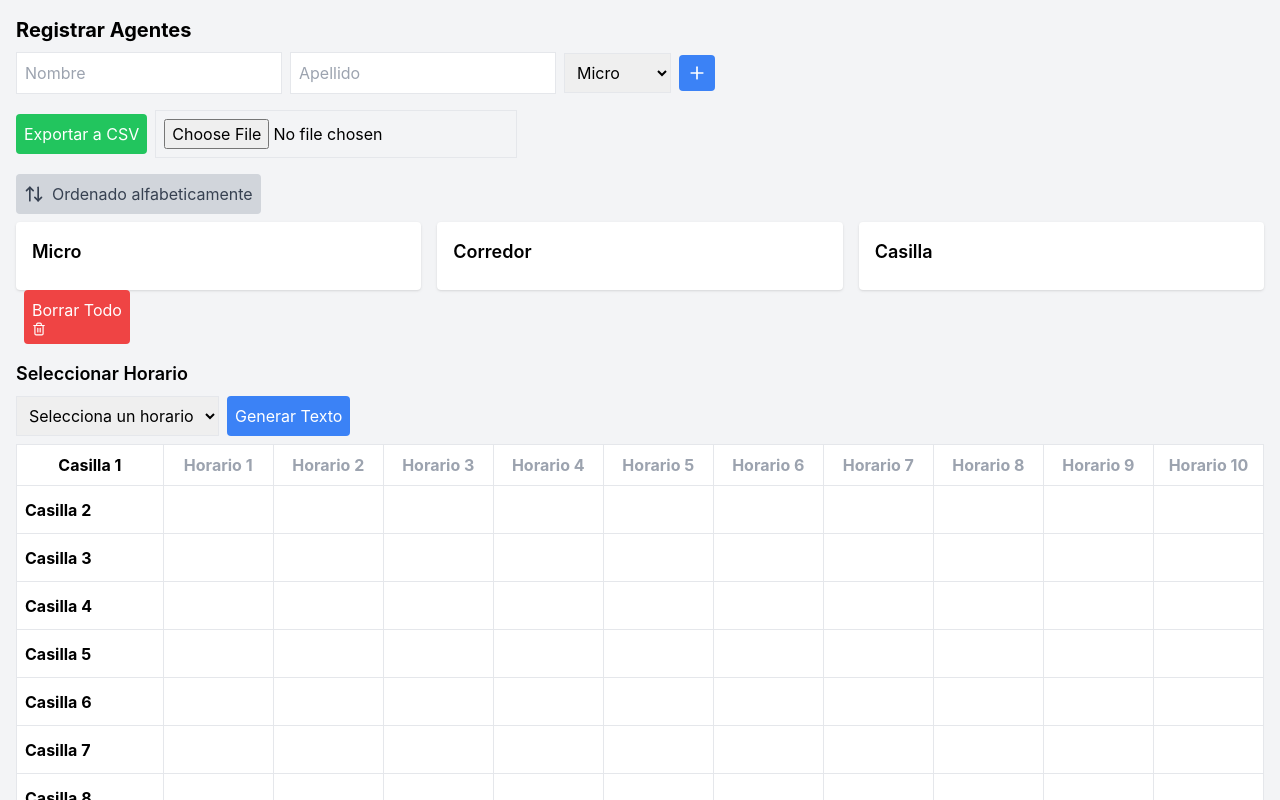
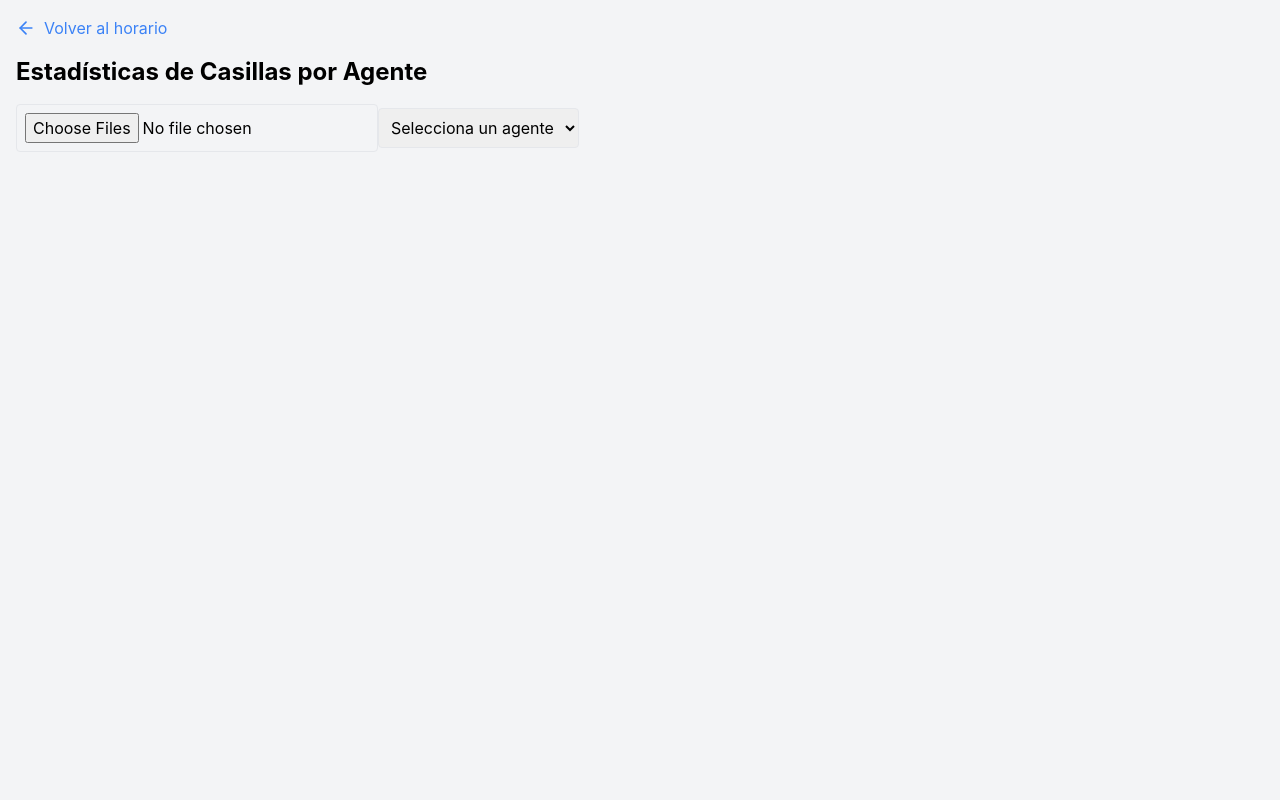
Before and after one commit to axelemanuel23/gestorHorarios, a React (Create React App) app: page /estadisticas in a window 1280 px wide. Shown: the top 800 px of the page. Built offline with nearby package versions, Linux system fonts and the light colour scheme.

Commit message:
agreganto feature estadistica

```diff
--- a/package.json
+++ b/package.json
@@ -10,7 +10,9 @@
     "papaparse": "^5.4.1",
     "react": "^18.3.1",
     "react-dom": "^18.3.1",
+    "react-router-dom": "^6.26.2",
     "react-scripts": "5.0.1",
+    "recharts": "^2.12.7",
     "uuid": "^10.0.0",
     "web-vitals": "^2.1.4"
   },
--- a/src/App.js
+++ b/src/App.js
@@ -1,7 +1,9 @@
 import React, { useState, useEffect } from 'react';
-import { Plus, Trash2, ArrowUpDown } from 'lucide-react';
+import { BrowserRouter as Router, Route, Routes, Link } from 'react-router-dom';
+import { Plus, Trash2, ArrowUpDown, BarChart2 } from 'lucide-react';
 import { v4 as uuidv4 } from 'uuid';
 import Papa from 'papaparse';
+import EstadisticasCasillas from './EstadisticasCasillas';
 
 const colors = [
   'bg-red-500', 'bg-blue-500', 'bg-green-500', 'bg-yellow-500', 'bg-purple-500',
@@ -17,11 +19,11 @@ const HorarioEditable = () => {
   });
   const [encabezadosFilas, setEncabezadosFilas] = useState(() => {
     const saved = localStorage.getItem('encabezadosFilas');
-    return saved ? JSON.parse(saved) : Array(11).fill().map((_, index) => `Casilla ${index + 1}`);
+    return saved ? JSON.parse(saved) : Array(12).fill().map((_, index) => `Casilla ${index + 1}`);
   });
   const [matriz, setMatriz] = useState(() => {
     const saved = localStorage.getItem('matriz');
-    return saved ? JSON.parse(saved) : Array(11).fill().map(() => Array(10).fill(null));
+    return saved ? JSON.parse(saved) : Array(12).fill().map(() => Array(10).fill(null));
   });
   const [agentes, setAgentes] = useState(() => {
     const saved = localStorage.getItem('agentes');
@@ -32,12 +34,34 @@ const HorarioEditable = () => {
     return saved ? JSON.parse(saved) : sectores.map(sector => ({ nombre: sector, agentes: [] }));
   });
 
-  const [selectedHorario, setSelectedHorario] = useState(null);
+  const [selectedHorarioCasilla, setSelectedHorarioCasilla] = useState(null);
   const [horarioTexto, setHorarioTexto] = useState('');
   const [nuevoNombre, setNuevoNombre] = useState('');
   const [nuevoApellido, setNuevoApellido] = useState('');
   const [nuevoSector, setNuevoSector] = useState('Micro');
   const [ordenamiento, setOrdenamiento] = useState('alfabetico');
+
+  const [selectedShift, setSelectedShift] = useState('mañana');
+  const [selectedSector, setSelectedSector] = useState('entrada');
+
+  const shiftHorarios = {
+    mañana: ['06:00', '07:00', '08:00', '09:00', '10:00', '11:00', '12:00', '13:00', '14:00', '15:00'],
+    tarde: ['14:00', '15:00', '16:00', '17:00', '18:00', '19:00', '20:00', '21:00', '22:00', '23:00'],
+    noche: ['22:00', '23:00', '00:00', '01:00', '02:00', '03:00', '04:00', '05:00', '06:00', '07:00']
+  };
+
+  const sectorEncabezados = {
+    entrada: Array(12).fill().map((_, index) => `Entrada ${index + 1}`),
+    salida: Array(12).fill().map((_, index) => `Salida ${index + 1}`)
+  };
+
+  useEffect(() => {
+    setHorarios(shiftHorarios[selectedShift]);
+  }, [selectedShift]);
+
+  useEffect(() => {
+    setEncabezadosFilas(sectorEncabezados[selectedSector]);
+  }, [selectedSector]);
 
   useEffect(() => {
     localStorage.setItem('horarios', JSON.stringify(horarios));
@@ -47,6 +71,9 @@ const HorarioEditable = () => {
     localStorage.setItem('sectoresData', JSON.stringify(sectoresData));
   }, [sectoresData, horarios, encabezadosFilas, matriz, agentes]);
 
+  console.log(encabezadosFilas);
+  console.log(matriz);
+
   const limpiarLocalStorage = () => {
     localStorage.removeItem('horarios');
     localStorage.removeItem('encabezadosFilas');
@@ -55,8 +82,8 @@ const HorarioEditable = () => {
     localStorage.removeItem('sectoresData');
 
     setHorarios(Array(10).fill(''));
-    setEncabezadosFilas(Array(11).fill().map((_, index) => `Casilla ${index + 1}`));
-    setMatriz(Array(11).fill().map(() => Array(10).fill(null)));
+    setEncabezadosFilas(Array(12).fill().map((_, index) => `Casilla ${index + 1}`));
+    setMatriz(Array(12).fill().map(() => Array(10).fill(null)));
     setAgentes([]);
     setSectoresData(sectores.map(sector => ({ nombre: sector, agentes: [] })));
   };
@@ -68,7 +95,7 @@ const HorarioEditable = () => {
       // Datos de los agentes
       ...agentes.map(agente => ['agente', agente.id, agente.nombre, agente.apellido, agente.horas, agente.sector, agente.color]),
       // Encabezados de filas
-      ['encabezado', ...encabezadosFilas],
+      ['encabezado', selectedSector, ...encabezadosFilas],
       // Horarios
       ['horario', ...horarios],
       // Matriz
@@ -81,7 +108,9 @@ const HorarioEditable = () => {
     const url = URL.createObjectURL(blob);
     const link = document.createElement('a');
     link.href = url;
-    link.setAttribute('download', 'horarios.csv');
+    const fechaActual = new Date().toISOString().slice(0, 19).replace(/:/g, '-'); // Formato: YYYY-MM-DDTHH-MM-SS
+    const nombreArchivo = `horario_${fechaActual}.csv`; // Puedes ajustar la extensión del archivo
+    link.setAttribute('download', nombreArchivo);
     document.body.appendChild(link);
     link.click();
     document.body.removeChild(link);
@@ -143,10 +172,10 @@ const HorarioEditable = () => {
   };
 
   const generarTextoHorario = () => {
-    if (selectedHorario === null) return;
+    if (selectedHorarioCasilla === null) return;
     console.log(sectoresData)
     let texto = ""
-    if(selectedHorario === -1 ){
+    if(selectedHorarioCasilla === -1 ){
       texto += `-- Sectores -- \n`
       sectoresData.forEach((fila, index) => {
         texto += `${fila.nombre}:\n`
@@ -155,10 +184,10 @@ const HorarioEditable = () => {
         })
       })
     }else{
-      texto += `Horario: ${horarios[selectedHorario]}\n`;
+      texto += `Horario: ${horarios[selectedHorarioCasilla]}\n`;
       matriz.forEach((fila, indexFila) => {
-        if (fila[selectedHorario]) {
-          texto += `Casilla ${indexFila + 1}: ${fila[selectedHorario]}\n`;
+        if (fila[selectedHorarioCasilla]) {
+          texto += `Casilla ${indexFila + 1}: ${fila[selectedHorarioCasilla]}\n`;
         }
       });
     }
@@ -366,6 +395,25 @@ const HorarioEditable = () => {
 
   return (
     <div className="p-4 bg-gray-100 min-h-screen">
+      <div className="mb-4 flex space-x-4">
+        <select
+          value={selectedShift}
+          onChange={(e) => setSelectedShift(e.target.value)}
+          className="border p-2"
+        >
+          <option value="mañana">Mañana</option>
+          <option value="tarde">Tarde</option>
+          <option value="noche">Noche</option>
+        </select>
+        <select
+          value={selectedSector}
+          onChange={(e) => setSelectedSector(e.target.value)}
+          className="border p-2"
+        >
+          <option value="entrada">Entrada</option>
+          <option value="salida">Salida</option>
+        </select>
+      </div>
       <div className="mb-4">
         <h2 className="text-xl font-bold mb-2">Registrar Agentes</h2>
         <div className="flex items-center mb-2">
@@ -402,7 +450,7 @@ const HorarioEditable = () => {
       <div className="mt-4 mb-4">
         <button
           onClick={exportarCSV}
-          className="bg-green-500 text-white p-2 rounded mr-2"
+          className="bg-green-500 text-white p-2 rounded shadow transition-transform transform hover:scale-105 hover:shadow-lg"
         >
           Exportar a CSV
         </button>
@@ -412,11 +460,18 @@ const HorarioEditable = () => {
           onChange={importarCSV}
           className="p-2 border"
         />
+        <Link
+          to="/estadisticas"
+          className="bg-purple-500 text-white p-2 w-44 rounded mr-2 flex items-center shadow transition-transform transform hover:scale-105 hover:shadow-lg"
+        >
+          <BarChart2 size={20} className="mr-2" />
+          Ver Estadísticas
+      </Link>
       </div>
-        <div className="flex items-center mb-2">
+        <div className="flex items-center mb-2 ">
           <button
             onClick={cambiarOrdenamiento}
-            className="bg-gray-300 text-gray-700 p-2 rounded flex items-center"
+            className="bg-gray-300 text-gray-700 p-2 rounded flex items-center shadow transition-transform transform hover:scale-105 hover:shadow-lg"
           >
             <ArrowUpDown size={20} className="mr-2" />
             {ordenamiento === 'alfabetico' ? 'Ordenado alfabeticamente' : 'Ordenado por carga horaria'}
@@ -435,7 +490,7 @@ const HorarioEditable = () => {
                 {agentes.map(agente => (
                   <div
                     key={agente.id} // Usar el id único aquí
-                    className={`${agente.color} p-2 rounded flex items-center text-white cursor-pointer`}
+                    className={`${agente.color} p-2 rounded flex items-center text-white cursor-pointer shadow transition-transform transform hover:scale-105 hover:shadow-lg`}
                     draggable
                     onDragStart={(e) => manejarDragStart(e, agente)}
                   >
@@ -455,7 +510,7 @@ const HorarioEditable = () => {
 
       <button
         onClick={limpiarLocalStorage} // Agrega el botón aquí
-        className="bg-red-500 text-white p-2 rounded ml-2"
+        className="bg-red-500 text-white p-2 rounded ml-2 shadow transition-transform transform hover:scale-105 hover:shadow-lg"
       >Borrar Todo
         <Trash2 size={14} />
       </button>
@@ -464,8 +519,8 @@ const HorarioEditable = () => {
           <h3 className="text-lg font-semibold mb-2">Seleccionar Horario</h3>
           <select
             className="border p-2 mb-2"
-            value={selectedHorario || ''}
-            onChange={(e) => setSelectedHorario(Number(e.target.value))}
+            value={selectedHorarioCasilla || ''}
+            onChange={(e) => setSelectedHorarioCasilla(Number(e.target.value))}
           >
             <option value="" disabled>Selecciona un horario</option>
             {horarios.map((horario, index) => (
@@ -475,8 +530,8 @@ const HorarioEditable = () => {
           </select>
           <button
             onClick={generarTextoHorario}
-            className="bg-blue-500 text-white p-2 rounded ml-2 cursor-pointer"
-            disabled={selectedHorario === null}
+            className="bg-blue-500 text-white p-2 rounded ml-2 cursor-pointer shadow transition-transform transform hover:scale-105 hover:shadow-lg"
+            disabled={selectedHorarioCasilla === null}
           >
             Generar Texto
           </button>
@@ -487,7 +542,7 @@ const HorarioEditable = () => {
             <pre className="whitespace-pre-wrap">{horarioTexto}</pre>
             <button
               onClick={eliminarTextoHorario}
-              className="bg-red-500 text-white p-2 rounded mt-2"
+              className="bg-red-500 text-white p-2 rounded mt-2 shadow transition-transform transform hover:scale-105 hover:shadow-lg"
             >
               Eliminar Texto
             </button>
@@ -498,23 +553,11 @@ const HorarioEditable = () => {
           <thead>
             <tr>
               <th className="border p-2 w-32">
-                <input
-                  type="text"
-                  value={encabezadosFilas[0]}
-                  onChange={(e) => editarEncabezadoFila(0, e.target.value)}
-                  className="w-full text-center font-bold"
-                  placeholder="Entrada/Salida"
-                />
+                {selectedSector === 'entrada' ? 'Entradas' : 'Salidas'}
               </th>
               {horarios.map((horario, index) => (
                 <th key={index} className="border p-2">
-                  <input
-                    type="text"
-                    value={horario}
-                    onChange={(e) => editarHorario(index, e.target.value)}
-                    className="w-full text-center"
-                    placeholder={`Horario ${index + 1}`}
-                  />
+                  {horario}
                 </th>
               ))}
             </tr>
@@ -525,7 +568,7 @@ const HorarioEditable = () => {
                 <td className="border p-2 w-32">
                   <input
                     type="text"
-                    value={encabezadosFilas[filaIndex + 1]}
+                    value={encabezadosFilas[filaIndex]}
                     onChange={(e) => editarEncabezadoFila(filaIndex + 1, e.target.value)}
                     className="w-full font-bold"
                   />
@@ -540,7 +583,7 @@ const HorarioEditable = () => {
                 >
                   {celda && (
                     <div
-                      className={`w-full h-full flex items-center justify-center ${agentes.find(a => `${a.nombre} ${a.apellido}` === celda)?.color} text-white rounded cursor-pointer`}
+                      className={`w-full h-full flex items-center justify-center ${agentes.find(a => `${a.nombre} ${a.apellido}` === celda)?.color} text-white rounded cursor-pointer shadow transition-transform transform hover:scale-105 hover:shadow-lg`}
                       draggable
                       onDragStart={(e) => manejarDragStart(e, { nombre: celda.split(' ')[0], apellido: celda.split(' ')[1] }, filaIndex, columnaIndex)}
                     >
@@ -558,4 +601,15 @@ const HorarioEditable = () => {
   );
 };
 
-export default HorarioEditable;
+const App = () => {
+  return (
+    <Router>
+      <Routes>
+        <Route path="/" element={<HorarioEditable />} />
+        <Route path="/estadisticas" element={<EstadisticasCasillas />} />
+      </Routes>
+    </Router>
+  );
+};
+
+export default App;
--- /dev/null
+++ b/src/EstadisticasCasillas.js
@@ -0,0 +1,167 @@
+import React, { useState } from 'react';
+import { useNavigate } from 'react-router-dom';
+import Papa from 'papaparse';
+import { BarChart, Bar, XAxis, YAxis, Tooltip, Legend, ResponsiveContainer } from 'recharts';
+import { ArrowLeft } from 'lucide-react';
+
+const EstadisticasCasillas = () => {
+  const [estadisticas, setEstadisticas] = useState({ entrada: {}, salida: {} });
+  const [casillasValidas, setCasillasValidas] = useState({ entrada: [], salida: [] });
+  const [agenteSeleccionado, setAgenteSeleccionado] = useState('');
+  const navigate = useNavigate();
+
+  const procesarArchivos = (archivos) => {
+    let estadisticasTemp = { entrada: {}, salida: {} };
+    let casillasValidasTemp = { entrada: [], salida: [] };
+
+    const procesarArchivo = (index) => {
+      if (index >= archivos.length) {
+        // Filter and clean up statistics
+        ['entrada', 'salida'].forEach(sector => {
+          estadisticasTemp[sector] = Object.fromEntries(
+            Object.entries(estadisticasTemp[sector]).filter(([agente, casillas]) =>
+              !/undefined/i.test(agente) && agente.trim() !== ""
+            )
+          );
+
+          Object.keys(estadisticasTemp[sector]).forEach(agente => {
+            estadisticasTemp[sector][agente] = Object.fromEntries(
+              Object.entries(estadisticasTemp[sector][agente]).filter(([casilla, valor]) =>
+                valor !== null && valor !== undefined && casilla !== 'undefined' && casilla.trim() !== ""
+              )
+            );
+          });
+
+          casillasValidasTemp[sector] = [...new Set(
+            Object.values(estadisticasTemp[sector]).flatMap(Object.keys)
+          )].filter(casilla => casilla !== 'undefined' && casilla.trim() !== "");
+        });
+
+        setEstadisticas(estadisticasTemp);
+        setCasillasValidas(casillasValidasTemp);
+        return;
+      }
+
+      const archivo = archivos[index];
+      Papa.parse(archivo, {
+        complete: (result) => {
+          const datos = result.data;
+          const matrizIndex = datos.findIndex(fila => fila[0] === 'matriz');
+          const encabezados = datos.find(fila => fila[0] === 'encabezado').slice(1);
+          const matriz = datos.slice(matrizIndex).map(fila => fila.slice(1));
+          const sector = encabezados[0].toLowerCase().includes('entrada') ? 'entrada' : 'salida';
+
+          matriz.forEach((fila, filaIndex) => {
+            const casilla = encabezados[filaIndex];
+            if (casilla && casilla.trim() !== '') {
+              if (!casillasValidasTemp[sector].includes(casilla)) {
+                casillasValidasTemp[sector].push(casilla);
+              }
+
+              fila.forEach((celda) => {
+                if (celda && celda.trim() !== '') {
+                  const [nombre, apellido] = celda.split(' ');
+                  const nombreCompleto = `${nombre} ${apellido}`.trim();
+
+                  if (nombreCompleto !== '' && nombreCompleto !== 'undefined undefined') {
+                    if (!estadisticasTemp[sector][nombreCompleto]) {
+                      estadisticasTemp[sector][nombreCompleto] = {};
+                    }
+                    if (!estadisticasTemp[sector][nombreCompleto][casilla]) {
+                      estadisticasTemp[sector][nombreCompleto][casilla] = 0;
+                    }
+                    estadisticasTemp[sector][nombreCompleto][casilla]++;
+                  }
+                }
+              });
+            }
+          });
+
+          procesarArchivo(index + 1);
+        }
+      });
+    };
+
+    procesarArchivo(0);
+  };
+
+  const handleFileUpload = (event) => {
+    const archivos = Array.from(event.target.files);
+    procesarArchivos(archivos);
+  };
+
+  const prepararDatosGrafico = (sector) => {
+    if (!agenteSeleccionado) {
+      return [];
+    }
+
+    const agenteData = estadisticas[sector][agenteSeleccionado] || {};
+
+    return [{
+      nombre: agenteSeleccionado,
+      ...Object.fromEntries(
+        Object.entries(agenteData).filter(([casilla, valor]) =>
+          casillasValidas[sector].includes(casilla) && valor !== null && valor !== undefined
+        )
+      )
+    }];
+  };
+
+  return (
+    <div className="p-4 bg-gray-100 min-h-screen">
+      <button
+        onClick={() => navigate('/')}
+        className="mb-4 flex items-center text-blue-500 hover:text-blue-700"
+      >
+        <ArrowLeft size={20} className="mr-2" />
+        Volver al horario
+      </button>
+
+      <h1 className="text-2xl font-bold mb-4">Estadísticas de Casillas por Agente</h1>
+
+      <input
+        type="file"
+        onChange={handleFileUpload}
+        multiple
+        accept=".csv"
+        className="mb-4 p-2 border rounded"
+      />
+
+      <select
+        value={agenteSeleccionado}
+        onChange={(e) => setAgenteSeleccionado(e.target.value)}
+        className="mb-4 p-2 border rounded"
+      >
+        <option value="">Selecciona un agente</option>
+        {Object.keys({...estadisticas.entrada, ...estadisticas.salida}).map((agente) => (
+          <option key={agente} value={agente}>
+            {agente}
+          </option>
+        ))}
+      </select>
+
+      {agenteSeleccionado && (
+        <div className="mt-4 space-y-8">
+          {['entrada', 'salida'].map(sector => (
+            <div key={sector}>
+              <h2 className="text-xl font-semibold mb-2 capitalize">{sector}</h2>
+              <ResponsiveContainer width="100%" height={400}>
+                <BarChart data={prepararDatosGrafico(sector)}>
+                  <XAxis dataKey="nombre" />
+                  <YAxis />
+                  <Tooltip />
+                  <Legend />
+                  {casillasValidas[sector].map((casilla, index) => (
+                    <Bar key={casilla} dataKey={casilla} fill={`hsl(${index * 30}, 70%, 50%)`} />
+                  ))}
+                </BarChart>
+              </ResponsiveContainer>
+            </div>
+          ))}
+        </div>
+      )}
+    </div>
+  );
+};
+
+export default EstadisticasCasillas;
```
Also changed, not shown: 1 other file (tests, documents, lock files or other folders).
